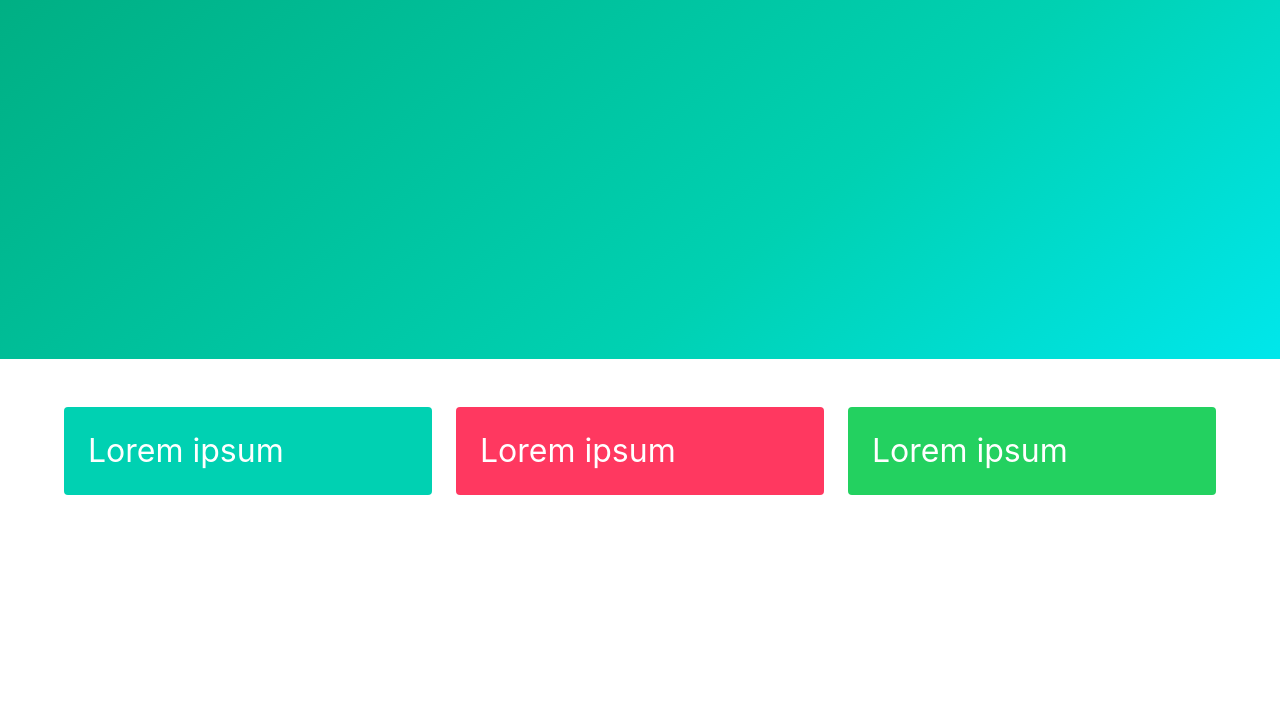
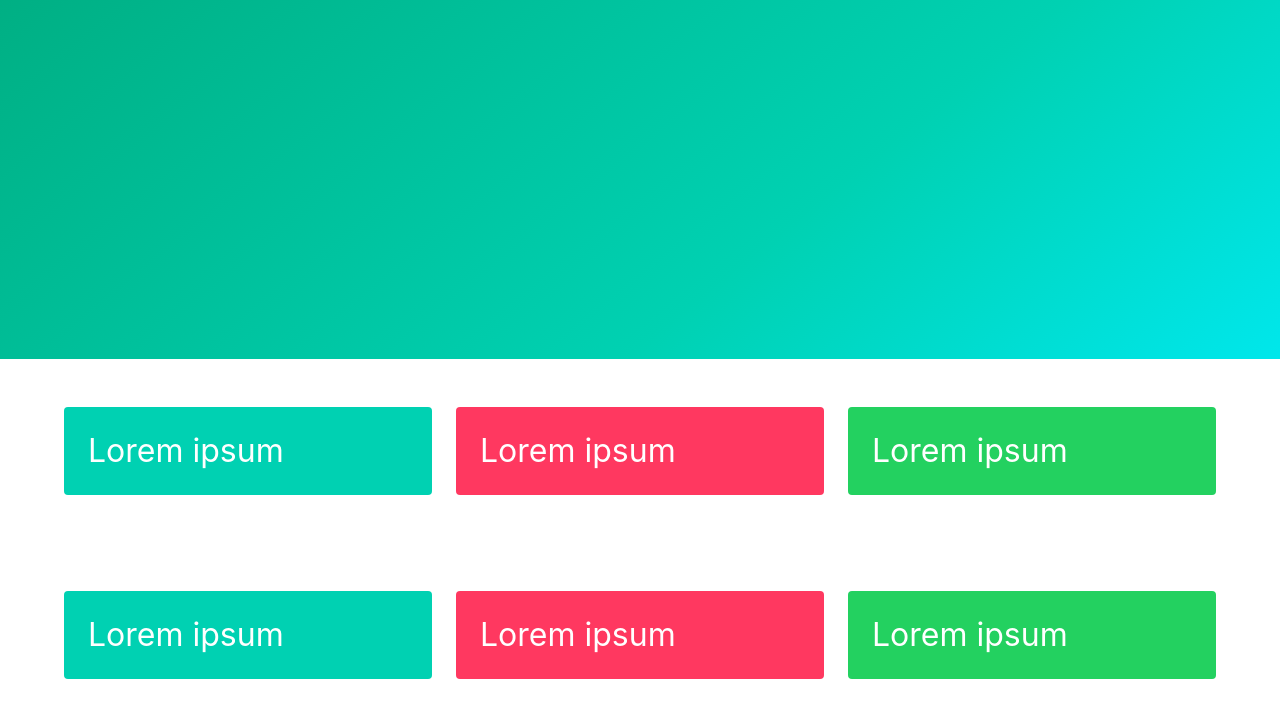
Before and after one commit to kwookie/bulmaplayground, a plain HTML site: page index.html in a window 1280 px wide. Shown: the part 441-1158 px from the top of the page. Before the commit the page ends 984 px from the top, so only its background shows below. Drawn offline with nearby package versions, Linux system fonts and the light colour scheme.

Commit message:
Duplicate three column section

```diff
--- a/index.html
+++ b/index.html
@@ -49,5 +49,27 @@
             </div>
         </section>
 
+        <section class="section">
+            <div class="container">
+                <div class="columns">
+                    <div class="column">
+                        <div class="notification is-primary">
+                            <p  class="is-size-3">Lorem ipsum</p>
+                        </div>
+                    </div>
+                    <div class="column">
+                        <div class="notification is-bold is-danger">
+                            <p class="is-size-3">Lorem ipsum</p>
+                        </div>
+                    </div>
+                    <div class="column">
+                        <div class="notification is-success">
+                            <p class="is-size-3">Lorem ipsum</p>
+                        </div>
+                    </div>
+                </div>
+            </div>
+        </section>
+
     </body>
 </html>
```
